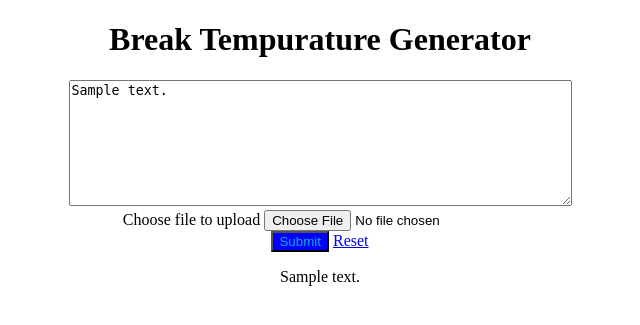
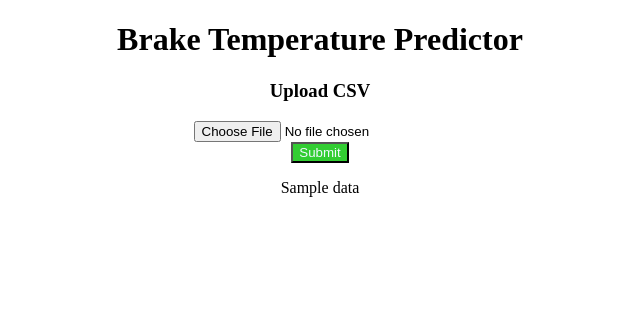
Before and after one commit to kbeech98/ENGR499-Capstone, a Flask app: template templates/index.html in a window 1280 px wide. Shown: the top 325 px of the page, without its empty margins (320-960 px from the left). Run offline with Flask 3, Linux system fonts and the light colour scheme; the template is opened without the code that fills it: most values are stand-ins (such as "Sample title", 1, 10 or a date in 2020).

Commit message:
Kristian dev (#5)
* Functioning csv uploader using static filepaths

---------

Co-authored-by: Postle01 <jonnyphockey3@gmail.com>

```diff
--- a/app.py
+++ b/app.py
@@ -1,13 +1,24 @@
-from flask import Flask, render_template, request
+from flask import Flask, render_template, request, redirect
+import os
+import csv
+import app
 
 app = Flask(__name__)
 
 @app.route('/', methods=['GET', 'POST'])
-def home():
-    text = ""
+def index():
+    data = []
     if request.method == 'POST':
-        text = request.form.get('avatar')
-    return render_template('index.html', text=text)
+        if request.files:
+            uploaded_file = request.files['filename'] # This line uses the same variable and worked fine
+            filepath = os.path.join(app.config['FILE_UPLOADS'], uploaded_file.filename)
+            uploaded_file.save(filepath)
+            with open(filepath) as file:
+                csv_file = csv.reader(file)
+                for row in csv_file:
+                    data.append(row)
+    return render_template('index.html', data=data)
 
+app.config['FILE_UPLOADS'] = "c:\\Users\\Krist\\Documents\\Personal\\UBCO FALL 2023\\ENGR 499\\Sim Data"
 if __name__ == '__main__':
     app.run(host='0.0.0.0', debug=True)
--- a/templates/index.html
+++ b/templates/index.html
@@ -3,7 +3,7 @@
 
 <head>
     <title>
-        Break Tempurature Generator
+        Brake Temperature Predictor
     </title>
     <style>
         body {
@@ -11,34 +11,25 @@
         }
 
         button {
-            color: rgb(11, 172, 212);
-            background-color: blue;
+            color: aliceblue;
+            background-color: rgb(50,205,50);
         }
     </style>
 </head>
 
 <body>
-    <h1>Break Tempurature Generator</h1>
+    <h1>Brake Temperature Predictor</h1>
     <div>
-        <form method="POST">
-            <textarea rows="8" cols="60" name="Velocity-content" placeholder="Enter track data here" value="{{ text }}">{{ text }}</textarea>
-
-
-            <form method="POST" enctype="multipart/form-data">
-                <div>
-                  <label for="file">Choose file to upload</label>
-                  <input type="file" id="avatar" name="avatar" accept=".csv" />
-                </div>
-
-
+        <h3>Upload CSV</h3>
+        <form method="POST" enctype="multipart/form-data" action="/">
+            <input type="file" id="myFile" name="filename" accept=".csv">
             <div>
-                <button type="submit">Submit</button>
-                <a href="/">Reset</a>
+                <button type="submit">Submit </button>
             </div>
         </form>
     </div>
     <div>
-        <p id="display">{{ text }}</p>
+        <p id="display">{{ data }}</p>
     </div>
 </body>
 
```
